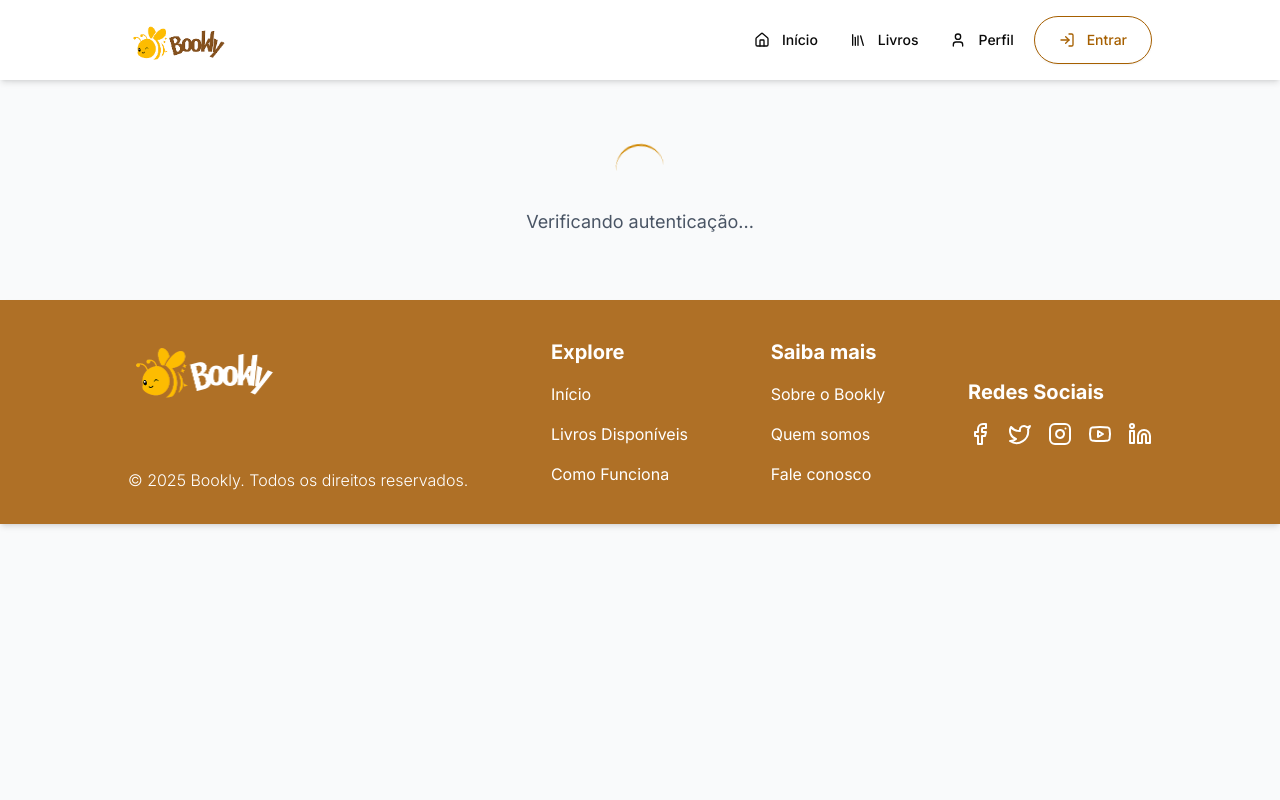
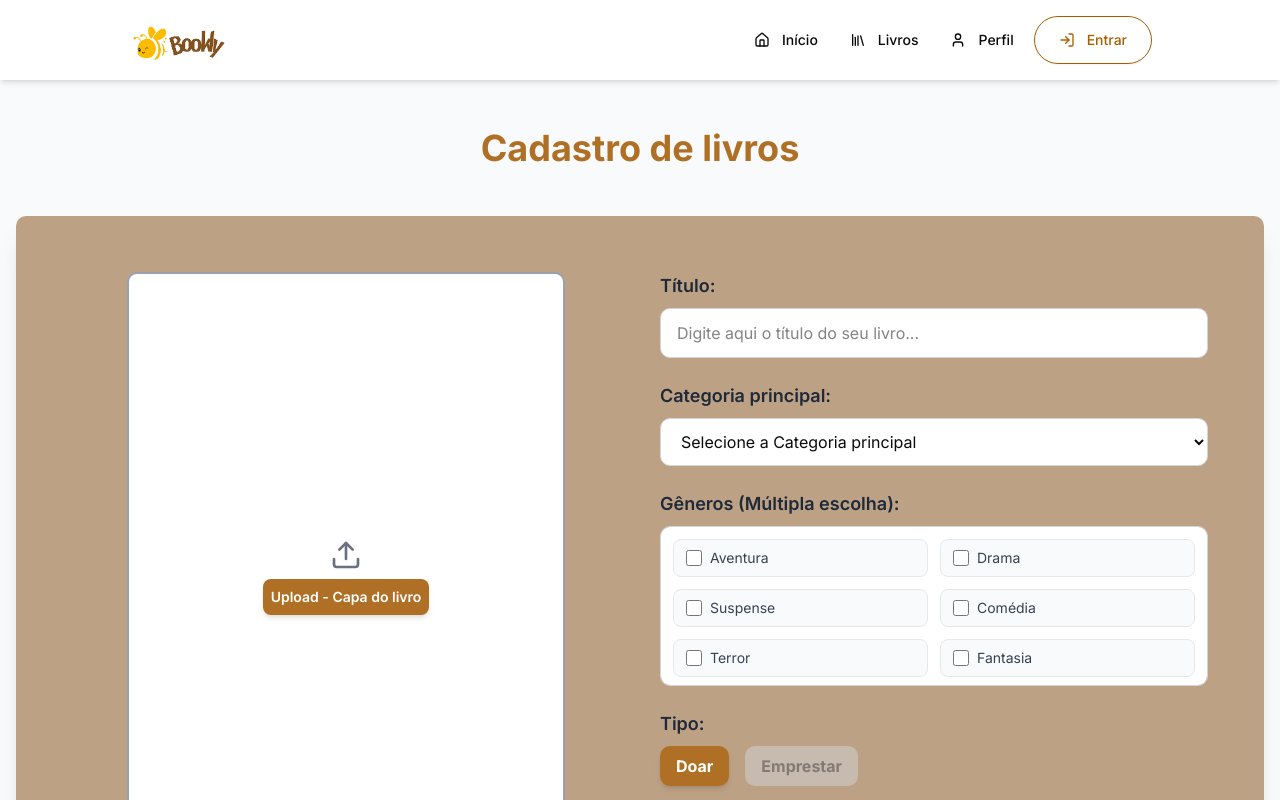
Before and after one commit to Ppedro-Leal/bookly-front, a Next.js app: page /forms in a window 1280 px wide. Before the commit this address had no page. Shown: the top 800 px of the page. Built offline with nearby package versions, Linux system fonts and the light colour scheme.

Commit message:
fix: Correção do design para o padrão do figma

```diff
--- a/app/forms/page.jsx
+++ b/app/forms/page.jsx
@@ -1,104 +1,43 @@
 "use client";
 
-import { useState, useRef, useEffect } from "react";
-import { useRouter } from "next/navigation";
-import { Button } from "@/components/ui/button";
-import { Input } from "@/components/ui/input";
-import { Textarea } from "@/components/ui/textarea";
-import {
-  Select,
-  SelectContent,
-  SelectItem,
-  SelectTrigger,
-  SelectValue,
-} from "@/components/ui/select";
-import {
-  Card,
-  CardContent,
-  CardDescription,
-  CardHeader,
-  CardTitle,
-} from "@/components/ui/card";
-import { Label } from "@/components/ui/label";
+import { useState, useRef } from "react";
 import { Navbar } from "@/components/Navbar";
 import { Footer } from "@/components/Footer";
-import {
-  ArrowLeft,
-  Upload,
-  BookOpen,
-  User,
-  MapPin,
-  CheckCircle,
-} from "lucide-react";
+import { Button } from "@/components/ui/button";
+import { Upload, X, Check } from "lucide-react";
 
-export default function CadastrarLivro() {
-  const router = useRouter();
-  const [isLoggedIn, setIsLoggedIn] = useState(false);
-  const [isLoading, setIsLoading] = useState(false);
-  const [selectedImage, setSelectedImage] = useState(null);
-  const [imagePreview, setImagePreview] = useState(null);
+export default function BookRegisterPage() {
+  const [formData, setFormData] = useState({
+    title: "",
+    categoryObjectId: "",
+    genreObjectIds: [],
+    type: "Doação",
+    coverFile: null,
+  });
+
   const fileInputRef = useRef(null);
 
-  const [formData, setFormData] = useState({
-    titulo: "",
-    autor: "",
-    genero: "",
-    condicao: "",
-    descricao: "",
-    localizacao: "",
-  });
-
-  const generos = [
-    "Ficção",
-    "Não-Ficção",
-    "Romance",
-    "Fantasia",
-    "Ficção Científica",
-    "Mistério",
-    "Suspense",
-    "Biografia",
-    "História",
-    "Autoajuda",
-    "Infantil",
-    "Young Adult",
-    "Poesia",
-    "Drama",
-    "Aventura",
+  const mockCategories = [
+    { objectId: "1", name: "Ficção" },
+    { objectId: "2", name: "Não-Ficção" },
+    { objectId: "3", name: "Romance" },
   ];
 
-  const condicoes = [
-    "Novo",
-    "Como novo",
-    "Usado - Bom estado",
-    "Usado - Desgaste moderado",
-    "Usado - Desgaste acentuado",
+  const mockGenres = [
+    { objectId: "1", name: "Aventura" },
+    { objectId: "2", name: "Drama" },
+    { objectId: "3", name: "Suspense" },
+    { objectId: "4", name: "Comédia" },
+    { objectId: "5", name: "Terror" },
+    { objectId: "6", name: "Fantasia" },
   ];
 
-  useEffect(() => {
-    const checkAuth = () => {
-      const userToken = localStorage.getItem("userToken");
-      const userData = localStorage.getItem("userData");
-
-      if (!userToken || !userData) {
-        router.push("/prelogin?redirect=/forms");
-        return;
-      }
-
-      setIsLoggedIn(true);
-    };
-
-    checkAuth();
-  }, [router]);
-
-  const handleChange = (field, value) => {
-    setFormData((prev) => ({
-      ...prev,
-      [field]: value,
-    }));
+  const handleChange = (e) => {
+    setFormData({ ...formData, [e.target.name]: e.target.value });
   };
 
-  const handleImageUpload = (event) => {
-    const file = event.target.files[0];
+  const handleFileChange = (e) => {
+    const file = e.target.files[0];
     if (file) {
       const validTypes = ["image/jpeg", "image/jpg", "image/png"];
       if (!validTypes.includes(file.type)) {
@@ -111,388 +50,214 @@ export default function CadastrarLivro() {
         return;
       }
 
-      setSelectedImage(file);
-
-      const reader = new FileReader();
-      reader.onload = (e) => {
-        setImagePreview(e.target.result);
-      };
-      reader.readAsDataURL(file);
+      setFormData({ ...formData, coverFile: file });
     }
   };
 
-  const handleRemoveImage = () => {
-    setSelectedImage(null);
-    setImagePreview(null);
+  const handleGenreChange = (objectId) => {
+    setFormData((prev) => {
+      const isSelected = prev.genreObjectIds.includes(objectId);
+      return {
+        ...prev,
+        genreObjectIds: isSelected
+          ? prev.genreObjectIds.filter((id) => id !== objectId)
+          : [...prev.genreObjectIds, objectId],
+      };
+    });
+  };
+
+  const handleRemoveFile = () => {
+    setFormData({ ...formData, coverFile: null });
     if (fileInputRef.current) {
       fileInputRef.current.value = "";
     }
   };
 
-  const handleDragOver = (event) => {
-    event.preventDefault();
-  };
-
-  const handleDrop = (event) => {
-    event.preventDefault();
-    const files = event.dataTransfer.files;
-    if (files.length > 0) {
-      const inputEvent = {
-        target: {
-          files: files,
-        },
-      };
-      handleImageUpload(inputEvent);
-    }
-  };
-
-  const handleSubmit = async (e) => {
+  const handleSubmit = (e) => {
     e.preventDefault();
 
-    if (!isLoggedIn) {
-      router.push("/login?redirect=/forms");
+    if (!formData.title || !formData.coverFile) {
+      alert("Por favor, preencha o Título e envie a Capa do Livro.");
       return;
     }
 
-    setIsLoading(true);
+    if (!formData.categoryObjectId) {
+      alert("Por favor, selecione a Categoria principal.");
+      return;
+    }
 
-    try {
-      const submitData = new FormData();
+    if (formData.genreObjectIds.length === 0) {
+      alert("Por favor, selecione pelo menos um Gênero.");
+      return;
+    }
 
-      Object.keys(formData).forEach((key) => {
-        submitData.append(key, formData[key]);
-      });
-
-      if (selectedImage) {
-        submitData.append("imagem", selectedImage);
-      }
-
-      // Recuperar dados do usuário logado
-      const userData = JSON.parse(localStorage.getItem("userData") || "{}");
-      submitData.append("doador_id", userData.id);
-      submitData.append("doador_nome", userData.name);
-
-      console.log("Dados do livro:", {
-        ...formData,
-        doador: userData.name,
-        imagem: selectedImage ? selectedImage.name : "Nenhuma imagem",
-      });
-
-      // Simular envio para API
-      await new Promise((resolve) => setTimeout(resolve, 2000));
-
-      // Sucesso - redirecionar para home com mensagem de sucesso
-      router.push("/?success=doacao_cadastrada");
-    } catch (error) {
-      console.error("Erro ao cadastrar livro:", error);
-      alert("Erro ao cadastrar livro. Tente novamente.");
-    } finally {
-      setIsLoading(false);
-    }
+    console.log("Formulário enviado:", formData);
+    alert("Design atualizado! API será integrada no próximo commit.");
   };
 
-  if (!isLoggedIn) {
-    return (
-      <div className="min-h-screen bg-gray-50">
-        <Navbar />
-        <div className="container mx-auto px-4 py-16 flex items-center justify-center">
-          <div className="text-center">
-            <div className="animate-spin rounded-full h-12 w-12 border-b-2 border-yellow-600 mx-auto mb-4"></div>
-            <p className="text-lg text-gray-600">Verificando autenticação...</p>
-          </div>
-        </div>
-        <Footer />
-      </div>
-    );
-  }
+  return (
+    <>
+      <Navbar />
+      <div className="min-h-screen bg-gray-50 py-12">
+        <div className="container mx-auto px-4 max-w-7xl">
+          <h2 className="text-3xl md:text-4xl font-bold text-center mb-12 text-[#AF7026]">
+            Cadastro de livros
+          </h2>
 
-  return (
-    <div className="min-h-screen bg-gray-50">
-      <Navbar />
+          <div className="bg-[#BDA184] p-14 rounded-lg shadow-xl">
+            <form
+              onSubmit={handleSubmit}
+              className="grid grid-cols-1 md:grid-cols-2 gap-10 items-start"
+            >
+              <div className="flex flex-col items-center h-full">
+                <label
+                  htmlFor="cover-upload"
+                  className="w-4/5 h-full bg-white rounded-lg border-2 border-gray-400 flex flex-col items-center justify-center cursor-pointer transition duration-300 hover:border-[#AF7026] relative min-h-[400px]"
+                >
+                  {formData.coverFile ? (
+                    <div className="text-center p-4">
+                      <Check className="h-6 w-6 text-green-500 mx-auto" />
+                      <p className="text-sm font-semibold mt-2 text-gray-700">
+                        {formData.coverFile.name}
+                      </p>
+                      <p className="text-xs text-gray-500">
+                        Pronto para upload.
+                      </p>
+                      <button
+                        type="button"
+                        onClick={(e) => {
+                          e.preventDefault();
+                          e.stopPropagation();
+                          handleRemoveFile();
+                        }}
+                        className="absolute top-2 right-2 text-red-500 hover:text-red-700"
+                        aria-label="Remover capa"
+                      >
+                        <X className="h-5 w-5" />
+                      </button>
+                    </div>
+                  ) : (
+                    <>
+                      <Upload className="h-8 w-8 text-gray-500" />
+                      <span className="text-sm font-semibold mt-2 p-2 rounded-md shadow-md bg-[#AF7026] text-white">
+                        Upload - Capa do livro
+                      </span>
+                    </>
+                  )}
+                  <input
+                    type="file"
+                    id="cover-upload"
+                    ref={fileInputRef}
+                    name="coverFile"
+                    accept="image/*"
+                    onChange={handleFileChange}
+                    className="hidden"
+                  />
+                </label>
+              </div>
 
-      <div className="container mx-auto px-4 py-8">
-        <div className="mb-8">
-          <Button
-            variant="ghost"
-            onClick={() => router.back()}
-            className="mb-4"
-          >
-            <ArrowLeft className="h-4 w-4 mr-2" />
-            Voltar
-          </Button>
-        </div>
+              <div className="space-y-6">
+                <div>
+                  <label
+                    htmlFor="title"
+                    className="block text-lg font-semibold text-gray-800 mb-2"
+                  >
+                    Título:
+                  </label>
+                  <input
+                    id="title"
+                    type="text"
+                    name="title"
+                    placeholder="Digite aqui o título do seu livro..."
+                    value={formData.title}
+                    onChange={handleChange}
+                    required
+                    className="w-full px-4 py-3 border bg-white border-gray-300 rounded-lg focus:ring-2 focus:ring-[#AF7026] focus:border-transparent outline-none transition"
+                  />
+                </div>
 
-        <div className="max-w-4xl mx-auto">
-          <Card>
-            <CardHeader>
-              <CardTitle className="flex items-center gap-2">
-                <BookOpen className="h-6 w-6" />
-                Informações do Livro para Doação
-              </CardTitle>
-              <CardDescription>
-                Preencha as informações sobre o livro que deseja doar
-              </CardDescription>
-            </CardHeader>
+                <div>
+                  <label
+                    htmlFor="categoryObjectId"
+                    className="block text-lg font-semibold text-gray-800 mb-2"
+                  >
+                    Categoria principal:
+                  </label>
+                  <select
+                    id="categoryObjectId"
+                    name="categoryObjectId"
+                    value={formData.categoryObjectId}
+                    onChange={handleChange}
+                    required
+                    className="w-full px-4 py-3 border border-gray-300 bg-white rounded-lg focus:ring-2 focus:ring-[#AF7026] focus:border-transparent outline-none transition"
+                  >
+                    <option value="" disabled>
+                      Selecione a Categoria principal
+                    </option>
+                    {mockCategories.map((cat) => (
+                      <option key={cat.objectId} value={cat.objectId}>
+                        {cat.name}
+                      </option>
+                    ))}
+                  </select>
+                </div>
 
-            <CardContent>
-              <form onSubmit={handleSubmit} className="space-y-6">
-                <div className="grid grid-cols-1 md:grid-cols-2 gap-6">
-                  <div className="space-y-2">
-                    <Label htmlFor="titulo" className="flex items-center gap-2">
-                      <BookOpen className="h-4 w-4" />
-                      Título do Livro *
-                    </Label>
-                    <Input
-                      id="titulo"
-                      placeholder="Digite o título do livro"
-                      value={formData.titulo}
-                      onChange={(e) => handleChange("titulo", e.target.value)}
-                      required
-                    />
-                  </div>
-
-                  <div className="space-y-2">
-                    <Label htmlFor="autor" className="flex items-center gap-2">
-                      <User className="h-4 w-4" />
-                      Autor *
-                    </Label>
-                    <Input
-                      id="autor"
-                      placeholder="Nome do autor"
-                      value={formData.autor}
-                      onChange={(e) => handleChange("autor", e.target.value)}
-                      required
-                    />
+                <div>
+                  <label className="block text-lg font-semibold text-gray-800 mb-2">
+                    Gêneros (Múltipla escolha):
+                  </label>
+                  <div className="grid grid-cols-2 gap-3 p-3 bg-white rounded-lg border border-gray-300 h-40 overflow-y-auto">
+                    {mockGenres.map((gen) => (
+                      <label
+                        key={gen.objectId}
+                        className={`flex items-center gap-2 px-3 py-2 rounded-md cursor-pointer transition text-sm ${
+                          formData.genreObjectIds.includes(gen.objectId)
+                            ? "bg-amber-100 border border-[#AF7026] text-[#AF7026] font-medium"
+                            : "bg-gray-50 border border-gray-200 text-gray-700"
+                        }`}
+                      >
+                        <input
+                          type="checkbox"
+                          checked={formData.genreObjectIds.includes(
+                            gen.objectId
+                          )}
+                          onChange={() => handleGenreChange(gen.objectId)}
+                          className="h-4 w-4 text-[#AF7026] border-gray-300 rounded focus:ring-[#AF7026]"
+                        />
+                        {gen.name}
+                      </label>
+                    ))}
                   </div>
                 </div>
 
-                <div className="grid grid-cols-1 md:grid-cols-2 gap-6">
-                  <div className="space-y-2">
-                    <Label htmlFor="genero">Gênero *</Label>
-                    <Select
-                      value={formData.genero}
-                      onValueChange={(value) => handleChange("genero", value)}
-                    >
-                      <SelectTrigger>
-                        <SelectValue placeholder="Selecione o gênero" />
-                      </SelectTrigger>
-                      <SelectContent>
-                        {generos.map((genero) => (
-                          <SelectItem key={genero} value={genero}>
-                            {genero}
-                          </SelectItem>
-                        ))}
-                      </SelectContent>
-                    </Select>
-                  </div>
-
-                  <div className="space-y-2">
-                    <Label htmlFor="condicao">Condição do Livro *</Label>
-                    <Select
-                      value={formData.condicao}
-                      onValueChange={(value) => handleChange("condicao", value)}
-                    >
-                      <SelectTrigger>
-                        <SelectValue placeholder="Selecione a condição" />
-                      </SelectTrigger>
-                      <SelectContent>
-                        {condicoes.map((condicao) => (
-                          <SelectItem key={condicao} value={condicao}>
-                            {condicao}
-                          </SelectItem>
-                        ))}
-                      </SelectContent>
-                    </Select>
+                <div>
+                  <label className="block text-lg font-semibold text-gray-800 mb-2">
+                    Tipo:
+                  </label>
+                  <div className="flex gap-4">
+                    <div className="py-2 px-4 rounded-lg font-bold text-white shadow-md bg-[#AF7026]">
+                      Doar
+                    </div>
+                    <div className="py-2 px-4 rounded-lg font-bold text-gray-600 bg-gray-300 opacity-50 cursor-not-allowed">
+                      Emprestar
+                    </div>
                   </div>
                 </div>
 
-                <div className="space-y-2">
-                  <Label
-                    htmlFor="localizacao"
-                    className="flex items-center gap-2"
-                  >
-                    <MapPin className="h-4 w-4" />
-                    Localização para Retirada *
-                  </Label>
-                  <Input
-                    id="localizacao"
-                    placeholder="Ex: Centro, São Paulo - SP"
-                    value={formData.localizacao}
-                    onChange={(e) =>
-                      handleChange("localizacao", e.target.value)
-                    }
-                    required
-                  />
-                </div>
-
-                <div className="space-y-2">
-                  <Label htmlFor="descricao">Descrição do Livro</Label>
-                  <Textarea
-                    id="descricao"
-                    placeholder="Descreva o livro, inclua informações relevantes sobre o estado, edição, ou qualquer detalhe importante..."
-                    rows={4}
-                    value={formData.descricao}
-                    onChange={(e) => handleChange("descricao", e.target.value)}
-                  />
-                </div>
-
-                <div className="space-y-2">
-                  <Label>Foto do Livro</Label>
-                  <input
-                    type="file"
-                    ref={fileInputRef}
-                    onChange={handleImageUpload}
-                    accept="image/jpeg,image/jpg,image/png"
-                    className="hidden"
-                  />
-
-                  <div
-                    className={`border-2 border-dashed rounded-lg p-8 text-center cursor-pointer transition-colors ${
-                      selectedImage
-                        ? "border-green-400 bg-green-50"
-                        : "border-gray-300 hover:border-gray-400"
-                    }`}
-                    onClick={() => fileInputRef.current?.click()}
-                    onDragOver={handleDragOver}
-                    onDrop={handleDrop}
-                  >
-                    {selectedImage ? (
-                      <div className="space-y-4">
-                        <CheckCircle className="h-12 w-12 text-green-500 mx-auto" />
-                        <div>
-                          <p className="text-sm text-green-600 font-medium mb-1">
-                            Imagem selecionada com sucesso!
-                          </p>
-                          <p className="text-xs text-gray-600 mb-2">
-                            {selectedImage.name}
-                          </p>
-                        </div>
-                        {imagePreview && (
-                          <div className="max-w-xs mx-auto">
-                            <img
-                              src={imagePreview}
-                              alt="Preview"
-                              className="max-h-32 mx-auto rounded shadow-sm"
-                            />
-                          </div>
-                        )}
-                        <div className="flex gap-2 justify-center">
-                          <Button
-                            type="button"
-                            variant="outline"
-                            size="sm"
-                            onClick={(e) => {
-                              e.stopPropagation();
-                              fileInputRef.current?.click();
-                            }}
-                          >
-                            Alterar Imagem
-                          </Button>
-                          <Button
-                            type="button"
-                            variant="outline"
-                            size="sm"
-                            onClick={(e) => {
-                              e.stopPropagation();
-                              handleRemoveImage();
-                            }}
-                          >
-                            Remover
-                          </Button>
-                        </div>
-                        <p className="text-xs text-gray-500 mt-2">
-                          Clique na área ou arraste outra imagem para alterar
-                        </p>
-                      </div>
-                    ) : (
-                      <>
-                        <Upload className="h-12 w-12 text-gray-400 mx-auto mb-4" />
-                        <p className="text-sm text-gray-600 mb-2">
-                          Arraste e solte uma imagem ou clique para selecionar
-                        </p>
-                        <Button
-                          type="button"
-                          variant="outline"
-                          onClick={(e) => {
-                            e.stopPropagation();
-                            fileInputRef.current?.click();
-                          }}
-                        >
-                          Selecionar Imagem
-                        </Button>
-                        <p className="text-xs text-gray-500 mt-2">
-                          PNG, JPG, JPEG até 5MB
-                        </p>
-                      </>
-                    )}
-                  </div>
-                </div>
-
-                <div className="space-y-4">
-                  <div className="flex items-start space-x-2">
-                    <input
-                      type="checkbox"
-                      id="termos"
-                      className="mt-1"
-                      required
-                    />
-                    <Label htmlFor="termos" className="text-sm">
-                      Concordo com os termos de uso e confirmo que sou o
-                      proprietário legítimo deste livro e desejo doá-lo
-                      gratuitamente.
-                    </Label>
-                  </div>
-
-                  <div className="flex items-start space-x-2">
-                    <input
-                      type="checkbox"
-                      id="privacidade"
-                      className="mt-1"
-                      required
-                    />
-                    <Label htmlFor="privacidade" className="text-sm">
-                      Concordo com a política de privacidade e tratamento dos
-                      meus dados.
-                    </Label>
-                  </div>
-                </div>
-
-                <div className="flex flex-col sm:flex-row gap-4 pt-6">
+                <div className="pt-6 items-center flex justify-center">
                   <Button
                     type="submit"
-                    size="lg"
-                    className="flex-1"
-                    disabled={isLoading}
+                    className="w-3/4 h-12 bg-[#AF7026] hover:bg-[#9A6020] text-white text-lg font-semibold py-3 cursor-pointer rounded-lg shadow-md"
                   >
-                    {isLoading ? (
-                      <>
-                        <div className="animate-spin rounded-full h-4 w-4 border-b-2 border-white mr-2" />
-                        Cadastrando Doação...
-                      </>
-                    ) : (
-                      <>
-                        <Upload className="h-4 w-4 mr-2" />
-                        Cadastrar Doação
-                      </>
-                    )}
-                  </Button>
-
-                  <Button
-                    type="button"
-                    variant="outline"
-                    size="lg"
-                    onClick={() => router.back()}
-                  >
-                    Cancelar
+                    Cadastrar Livro
                   </Button>
                 </div>
-              </form>
-            </CardContent>
-          </Card>
+              </div>
+            </form>
+          </div>
         </div>
       </div>
-
       <Footer />
-    </div>
+    </>
   );
 }
```
